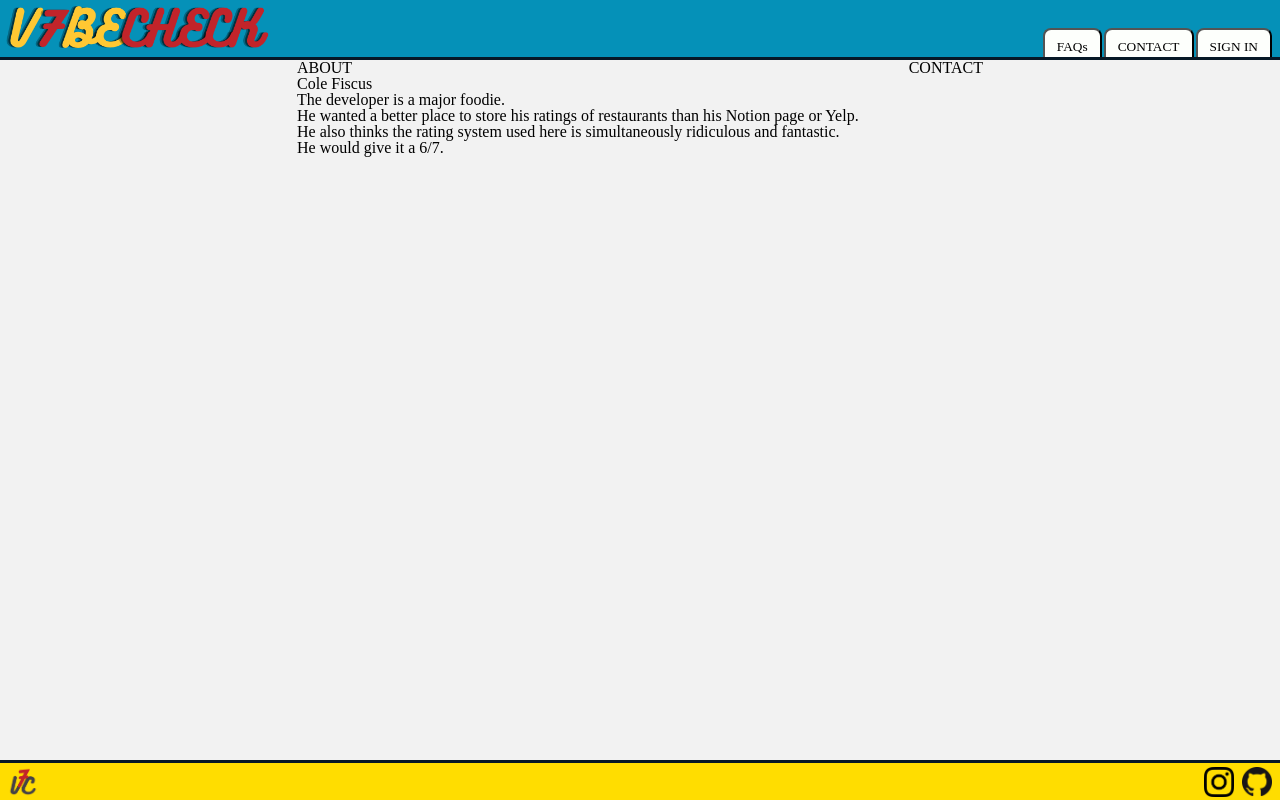
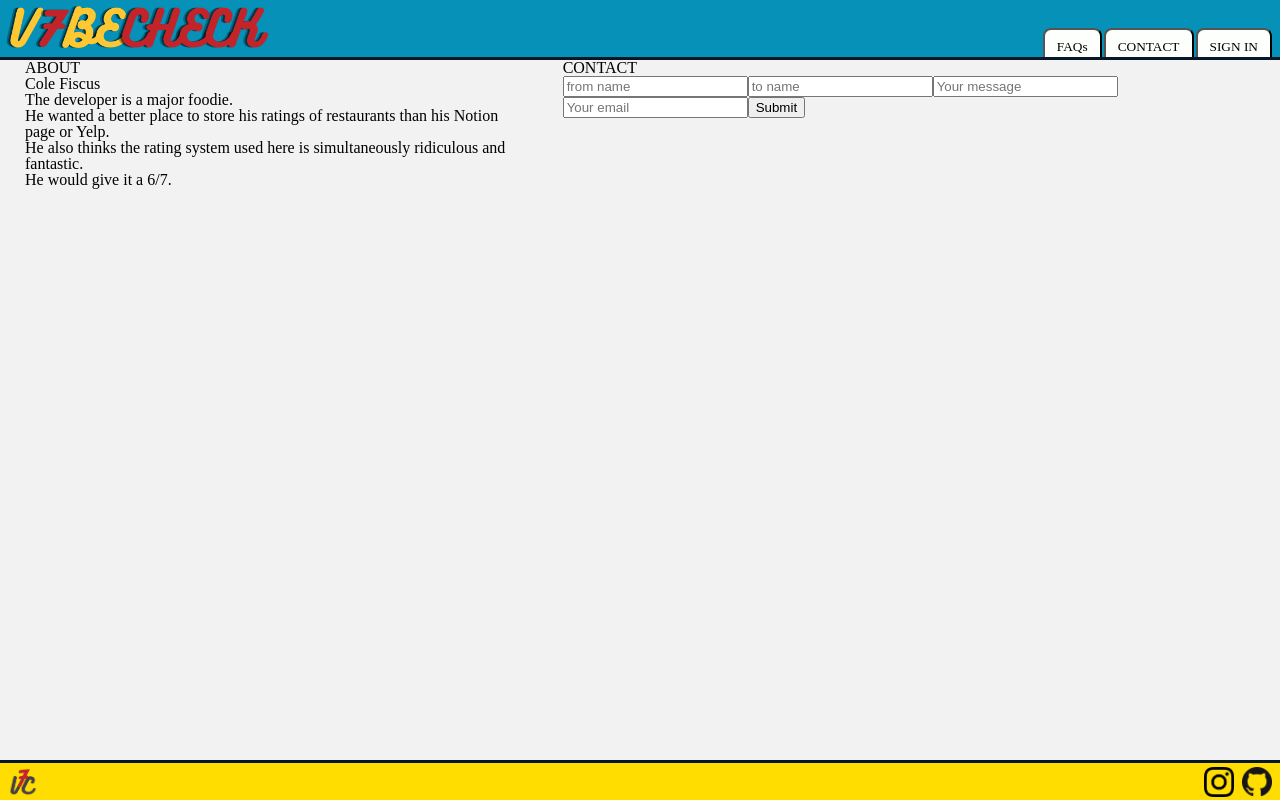
Before and after one commit to colefiscus/vibecheck, a React (Create React App) app: page /contact in a window 1280 px wide. Built offline with nearby package versions, Linux system fonts and the light colour scheme; a web font is replaced by a local one.

Commit message:
Add import and implementation of ContactMe

```diff
--- a/src/Views/Contact.js
+++ b/src/Views/Contact.js
@@ -1,5 +1,7 @@
 import React from "react";
 import styled from "styled-components/macro";
+
+import ContactMe from "../Components/EmailJS/ContactMe";
 
 const Contact = () => {
   return (
@@ -15,6 +17,7 @@ const Contact = () => {
       </TextWrapper>
       <TextWrapper>
         <h2>CONTACT</h2>
+        <ContactMe />
       </TextWrapper>
     </ContactWrapper>
   )
```
